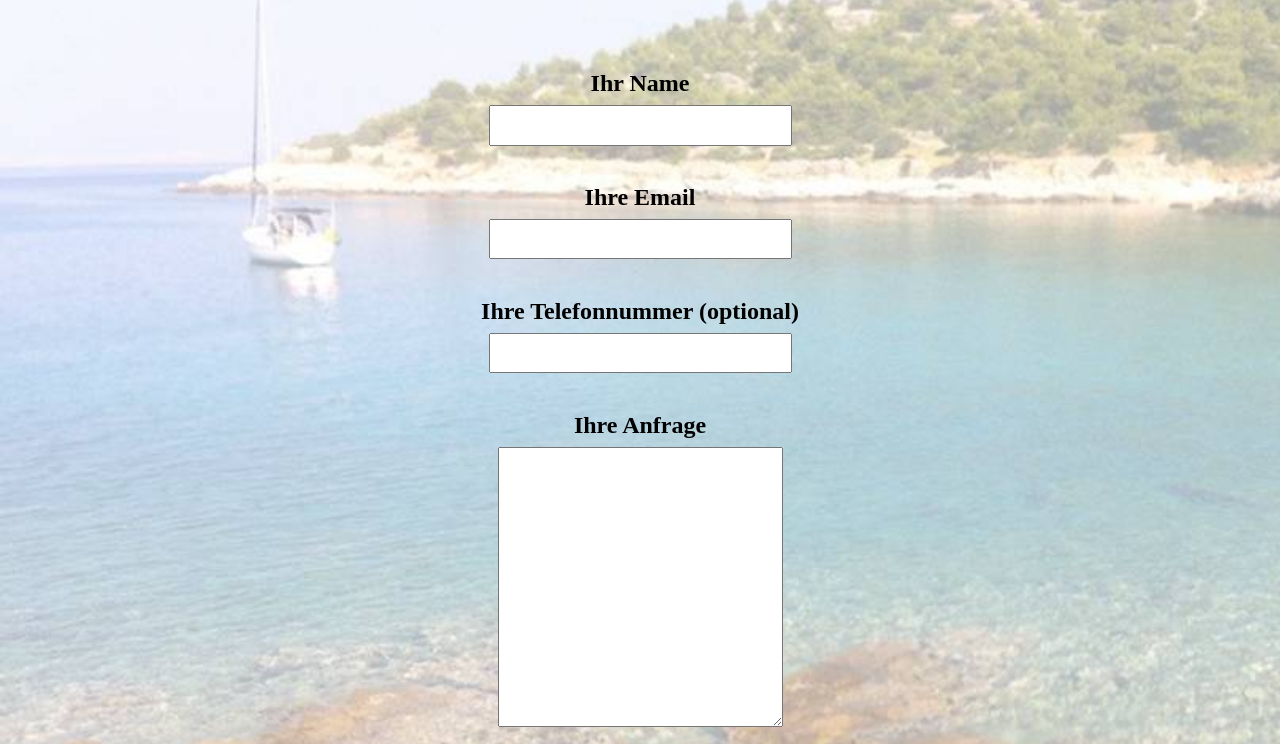
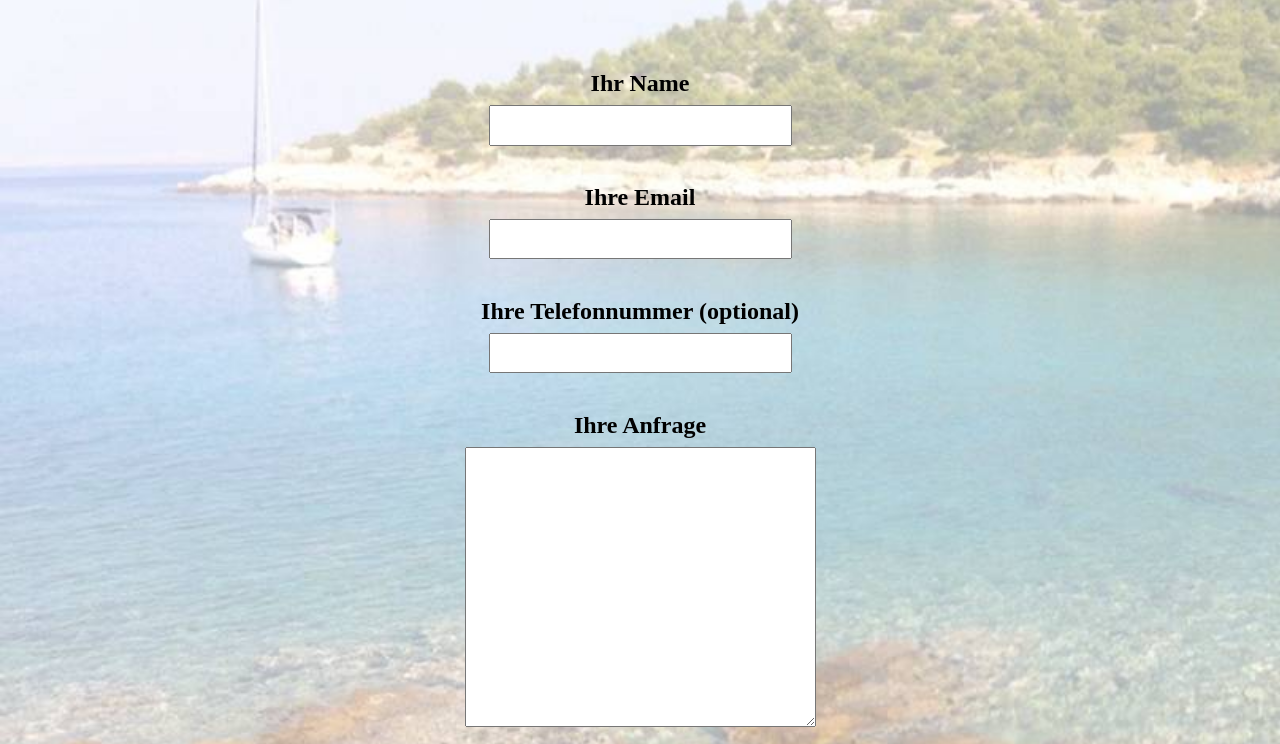
Before and after one commit to IMera/mauritius_yachting, a plain HTML site: page kontakt.html in a window 1280 px wide. Shown: the part 79-823 px from the top of the page. Drawn offline with nearby package versions, Linux system fonts and the light colour scheme; a script that the page names is missing.

Commit message:
adjusted textarea field

```diff
--- a/kontakt.html
+++ b/kontakt.html
@@ -95,7 +95,7 @@ target="hidden_iframe" onsubmit="submitted=true;">
 <div dir="ltr" class="ss-item  ss-paragraph-text"><div class="ss-form-entry"><label aria-hidden="true" class="ss-q-item-label aria-todo" for="entry_1210280108"><div class="ss-q-title">Ihre Anfrage
 </div>
 <div class="ss-q-help ss-secondary-text" dir="ltr"></div></label><br>
-<textarea name="entry.1210280108" rows="8" cols="0" class="ss-q-long" id="entry_1210280108" dir="auto" aria-label="Ihre Anfrage  "></textarea>
+<textarea name="entry.1210280108" rows="8" cols="25" class="ss-q-long" id="entry_1210280108" dir="auto" aria-label="Ihre Anfrage  "></textarea>
 </div></div>
 <br>
 <input type="submit" name="submit" value="Submit" id="ss-submit">
```
